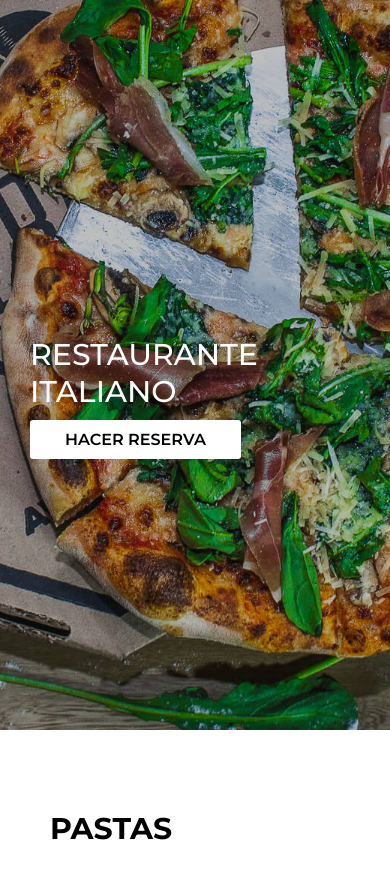
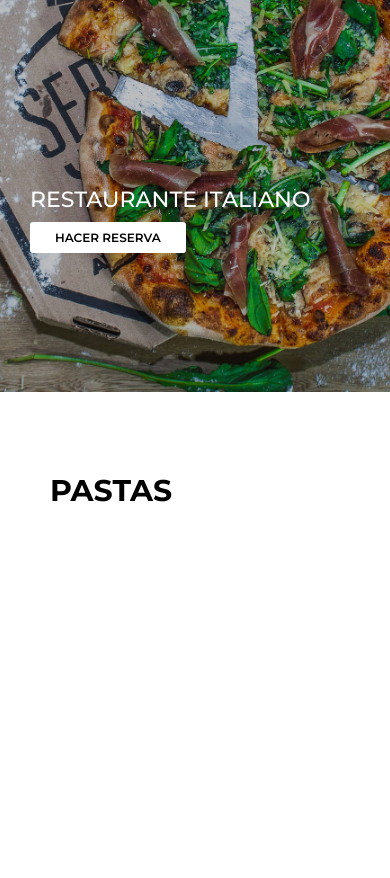
Before and after one commit to chgauna/serafinamenu, a plain HTML site: page index.html in a window 390 px wide. Shown: the part 114-992 px from the top of the page. Drawn offline with Linux system fonts and the light colour scheme.

Commit message:
arregle responsive header

```diff
--- a/css/styles.css
+++ b/css/styles.css
@@ -5,7 +5,8 @@
   list-style: none;
   box-sizing: border-box;
 }
-/* font montserrat */
+
+/* estilos header */
 
 .logo {
   width: 100px;
@@ -17,7 +18,7 @@
 
 header {
   width: 100%;
-  height: 100vh;
+  height: 60vh;
   background-image: url(../img/pizza.jpg);
   background-repeat: no-repeat;
   background-position: center;
@@ -95,22 +96,23 @@ nav {
 
 .textHeader {
   padding: 0 30px;
-  margin-top: 350px;
+  margin-top: 200px;
   color: #ffffff;
 }
 
 .textHeader h1 {
-  font-size: 30px;
+  font-size: 22px;
   font-family: "Montserrat", sans-serif;
-  margin-bottom: 20px;
+  margin-bottom: 15px;
   font-weight: 500;
 }
 
 .buttonHeader {
-  padding: 10px 35px;
+  padding: 8px 25px;
   background-color: #ffffff;
   font-family: "Montserrat", sans-serif;
   color: black;
+  font-size: 12px;
   font-weight: 600;
   border-radius: 3px;
 }
@@ -126,6 +128,19 @@ nav {
 @media screen and (min-width: 768px) {
   .textHeader h1 {
     font-size: 40px;
+  }
+
+  header {
+    height: 100vh;
+  }
+
+  .textHeader {
+    margin-top: 360px;
+  }
+
+  .buttonHeader {
+    padding: 10px 35px;
+    font-size: 16px;
   }
 }
 
```
